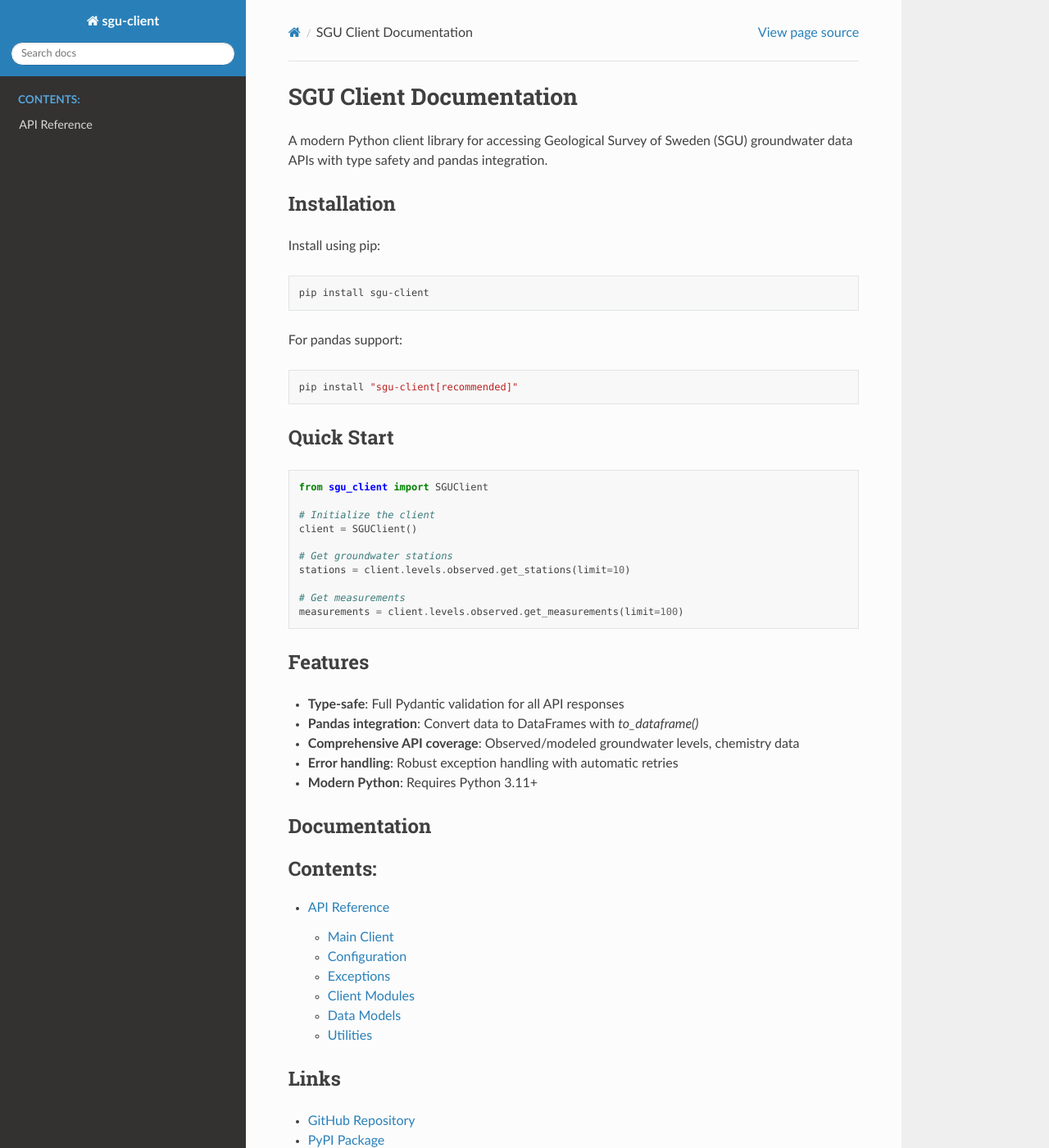
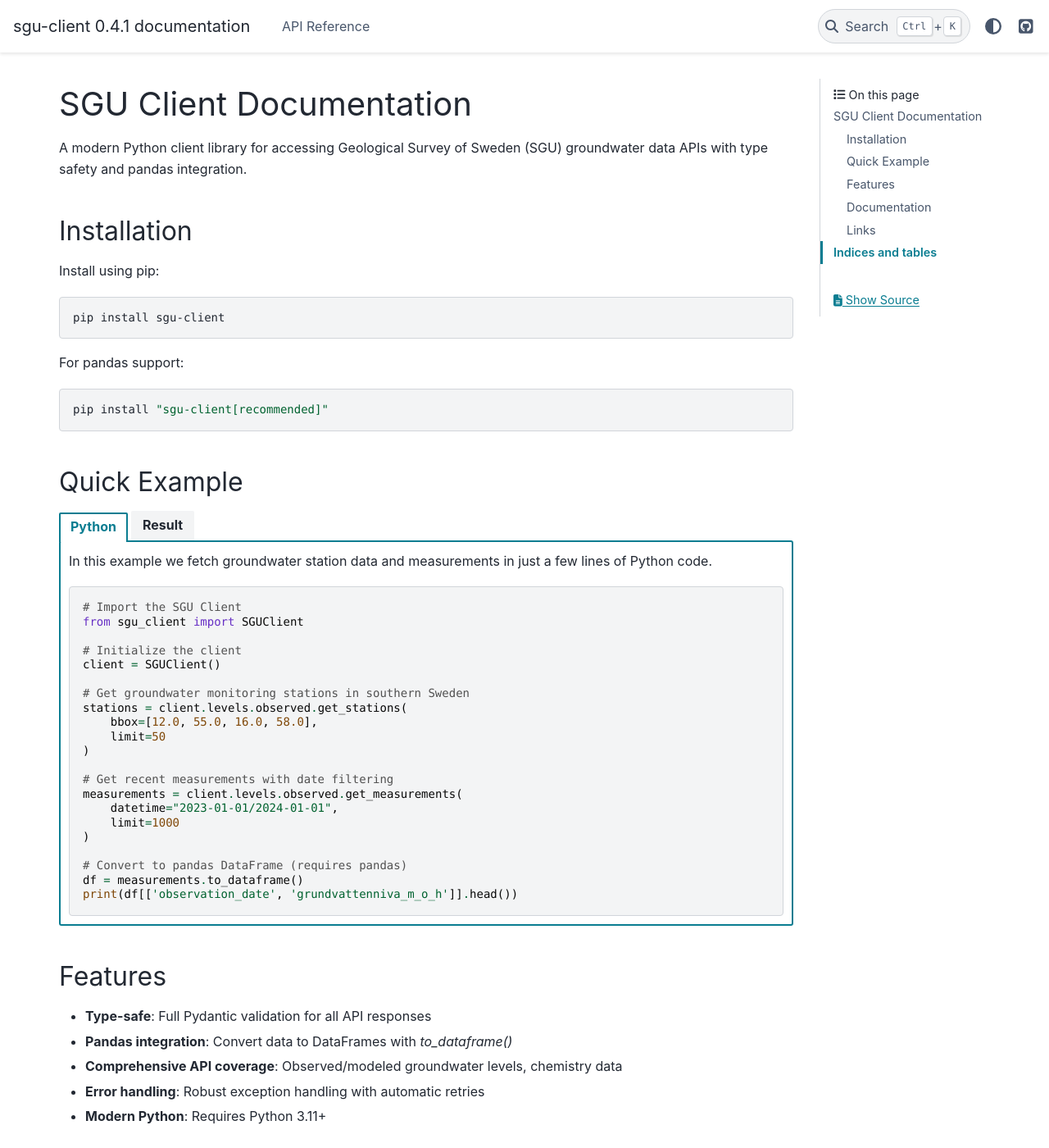
Before and after one commit to officialankan/sgu-client, a Sphinx documentation site: the page built from docs/source/index.rst, in a window 1280 px wide and 1400 px high. Shown: the whole window at 82% size. Built offline with Sphinx 7.4.7 and the PyData theme 0.15.4, drawn with Linux system fonts in a browser that asks for light colours; some of the changed text lies outside the part shown.

Commit message:
docs: switch to PyData theme with tabbed Quick Example
Switch Sphinx documentation from Read the Docs theme to the modern
PyData theme, which is widely used by scientific Python projects
(NumPy, Pandas, SciPy) and provides better customization options.

Changes:
- Update pyproject.toml: Add pydata-sphinx-theme and sphinx-design
- Update conf.py: Switch theme and add sphinx_design extension
- Add html_theme_options with GitHub URL and navigation settings
- Update index.rst: Replace Quick Start with interactive tab-set
  - Python tab: Comprehensive code example with filtering
  - Result tab: Visual example of DataFrame output
- Add example_output.svg: Sample DataFrame visualization
- Add create_example_image.py: Script to generate PNG version

The tabbed interface improves documentation UX by showing both
the code and expected results in a single, interactive view.

🤖 Generated with [Claude Code](https://claude.com/claude-code)

Co-Authored-By: Claude Sonnet 4.5 <noreply@anthropic.com>

```diff
--- a/docs/source/conf.py
+++ b/docs/source/conf.py
@@ -25,6 +25,7 @@ extensions = [
     "sphinx.ext.napoleon",
     "sphinx.ext.viewcode",
     "sphinx_autodoc_typehints",
+    "sphinx_design",
 ]
 
 templates_path = ["_templates"]
@@ -33,8 +34,15 @@ exclude_patterns = []
 # -- Options for HTML output -------------------------------------------------
 # https://www.sphinx-doc.org/en/master/usage/configuration.html#options-for-html-output
 
-html_theme = "sphinx_rtd_theme"
+html_theme = "pydata_sphinx_theme"
 html_static_path = ["_static"]
+
+html_theme_options = {
+    "github_url": "https://github.com/officialankan/sgu-client",
+    "show_nav_level": 2,
+    "navigation_depth": 2,
+    "show_toc_level": 2,
+}
 
 # -- Extension configuration -------------------------------------------------
 
--- a/docs/source/index.rst
+++ b/docs/source/index.rst
@@ -18,21 +18,46 @@ For pandas support:
 
    pip install "sgu-client[recommended]"
 
-Quick Start
------------
+Quick Example
+-------------
 
-.. code-block:: python
+.. tab-set::
 
-   from sgu_client import SGUClient
+    .. tab-item:: Python
 
-   # Initialize the client
-   client = SGUClient()
+        In this example we fetch groundwater station data and measurements in just a few lines of Python code.
 
-   # Get groundwater stations
-   stations = client.levels.observed.get_stations(limit=10)
+        .. code-block:: python
 
-   # Get measurements
-   measurements = client.levels.observed.get_measurements(limit=100)
+            # Import the SGU Client
+            from sgu_client import SGUClient
+
+            # Initialize the client
+            client = SGUClient()
+
+            # Get groundwater monitoring stations in southern Sweden
+            stations = client.levels.observed.get_stations(
+                bbox=[12.0, 55.0, 16.0, 58.0],
+                limit=50
+            )
+
+            # Get recent measurements with date filtering
+            measurements = client.levels.observed.get_measurements(
+                datetime="2023-01-01/2024-01-01",
+                limit=1000
+            )
+
+            # Convert to pandas DataFrame (requires pandas)
+            df = measurements.to_dataframe()
+            print(df[['observation_date', 'grundvattenniva_m_o_h']].head())
+
+    .. tab-item:: Result
+
+        .. figure:: _static/example_output.svg
+            :width: 100%
+            :align: center
+
+            Example output showing groundwater measurements converted to a pandas DataFrame
 
 Features
 --------
--- a/pyproject.toml
+++ b/pyproject.toml
@@ -21,9 +21,10 @@ dev = [
     "pytest>=8.4.1",
     "ruff>=0.12.11",
     "sphinx>=7.0",
-    "sphinx-rtd-theme>=2.0",
+    "pydata-sphinx-theme>=0.15",
     "sphinx-autodoc-typehints>=1.25",
     "sphinx-autobuild>=2025.8.25",
+    "sphinx-design>=0.5",
 ]
 
 [tool.ruff]
```
Also changed, not shown: docs/create_example_image.py (added, +67 -0 lines), docs/source/_static/example_output.svg (added), 1 other file.
